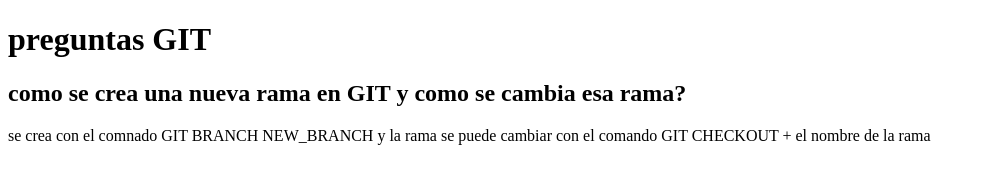
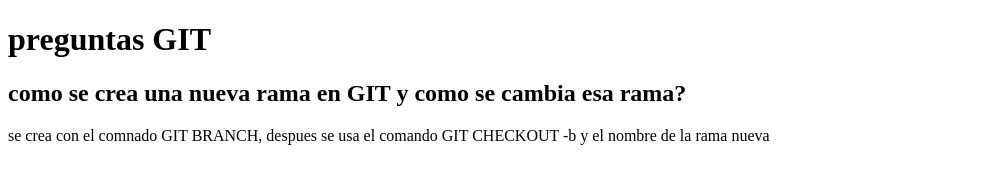
Before and after one commit to cris92gar/cris92gar.github.io, a plain HTML site: page index.html in a window 1280 px wide. Shown: the whole page, without its empty margins (0-985 px from the left). Drawn offline with Linux system fonts and the light colour scheme.

Commit message:
cambio en respuesta
se procede con el cambio en la respuesta

```diff
--- a/index.html
+++ b/index.html
@@ -8,6 +8,6 @@
 <body>
     <h1> preguntas GIT</h1>
     <H2>como se crea una nueva rama en GIT y como se cambia esa rama?</H2>
-    <p> se crea con el comnado GIT BRANCH NEW_BRANCH  y la rama se puede cambiar con el comando GIT CHECKOUT + el nombre de la rama</p>
+    <p> se crea con el comnado GIT BRANCH, despues se usa el comando GIT CHECKOUT -b y el nombre de la rama nueva</p>
 </body>
 </html>
```
